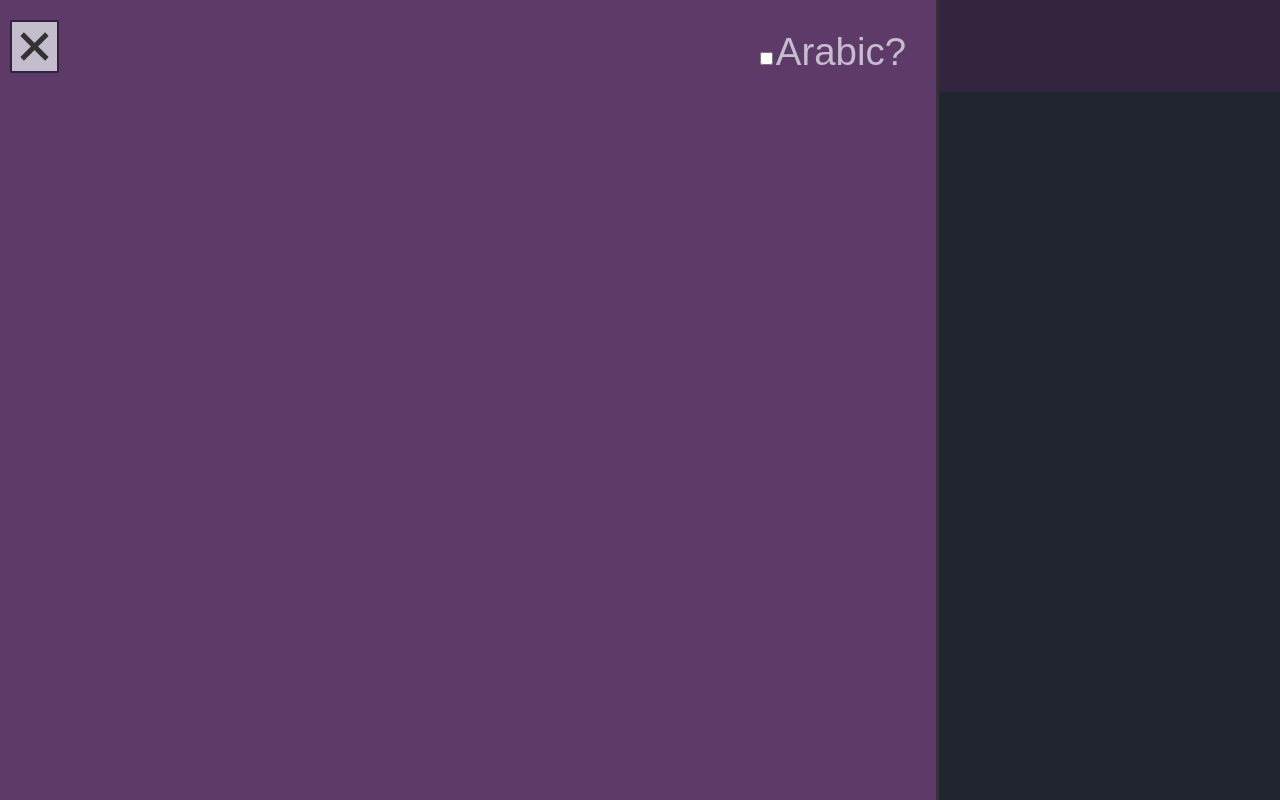
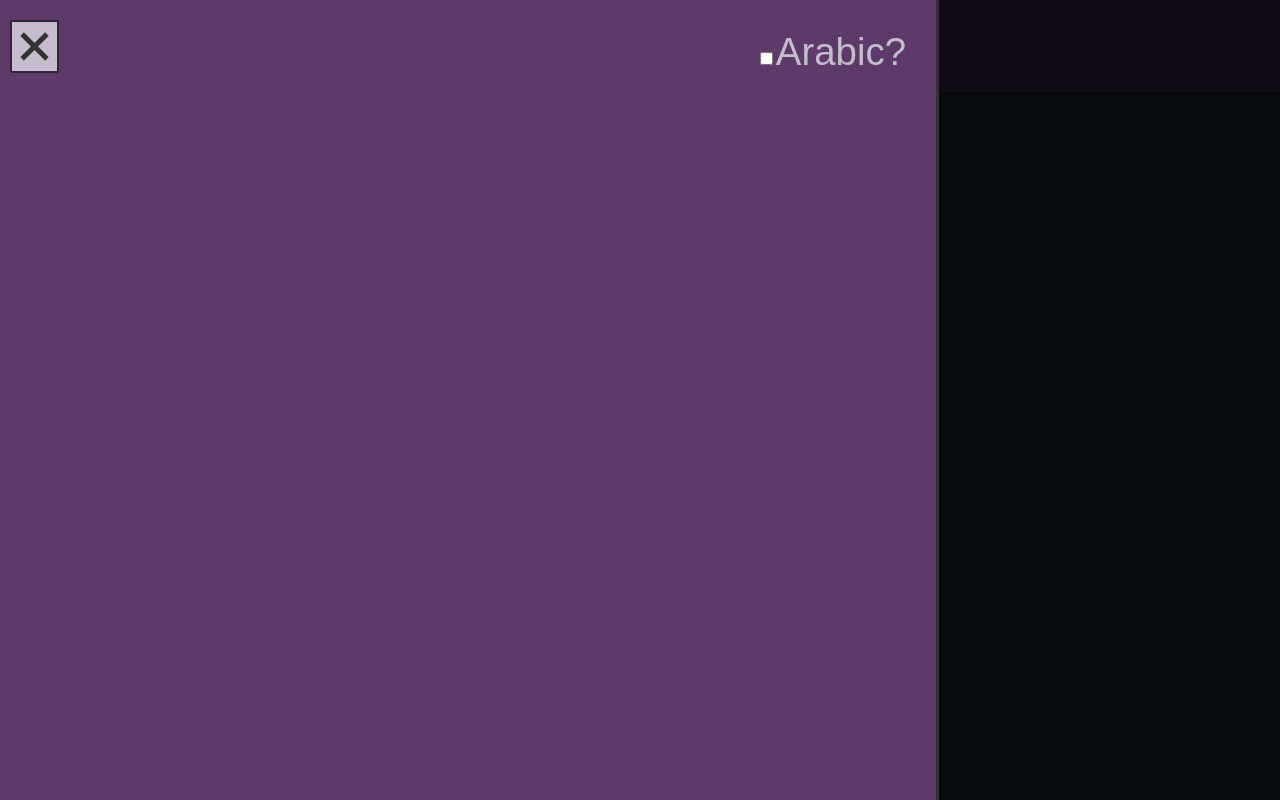
Before and after one commit to OmarDardery/CareerCatalyst, a React (Create React App) app: page / in a window 1280 px wide. Both pictures are taken after a click on the element 34 px from the left and 46 px from the top of the page. Built offline with nearby package versions, Linux system fonts and the light colour scheme.

Commit message:
added shading under the menu

```diff
--- a/src/components/header.js
+++ b/src/components/header.js
@@ -22,7 +22,8 @@ function Header(props) {
             }}
             className={"header"}
         >
-            <div className="menu" id = {menu? "": "closed"}>
+            <div onClick={() => {menuState(false)}} style={menu ? {height: "20000%", width: "100%", backgroundColor: "black", position: "fixed", zIndex: "3", left: "0px", margin: "0px", opacity: "0.7", cursor: "pointer"} : {display: "none"}}></div>
+            <div className="menu" id = {menu? "": "closed"} style={{zIndex: "4"}}>
                 <div style={{display: "flex", justifyContent: "flex-end", margin: "10px", fontSize: "1.5vh", alignSelf: "flex-end", justifySelf: "flexEnd", marginLeft: "30px"}}>
                     <label className="languageSelector" style={props.language === "english"? {} : {display: "none"}}>
                     <input onChange={props.ChangeLanguage} checked={props.language === "english"? false : true } type='checkbox' />
@@ -37,6 +38,7 @@ function Header(props) {
             <div
                 className="menuContainer"
                 onClick={menuChange}
+                style={{zIndex: "4"}}
             >
                 <div className="menuBar1"></div>
                 <div className="menuBar2"></div>
```
